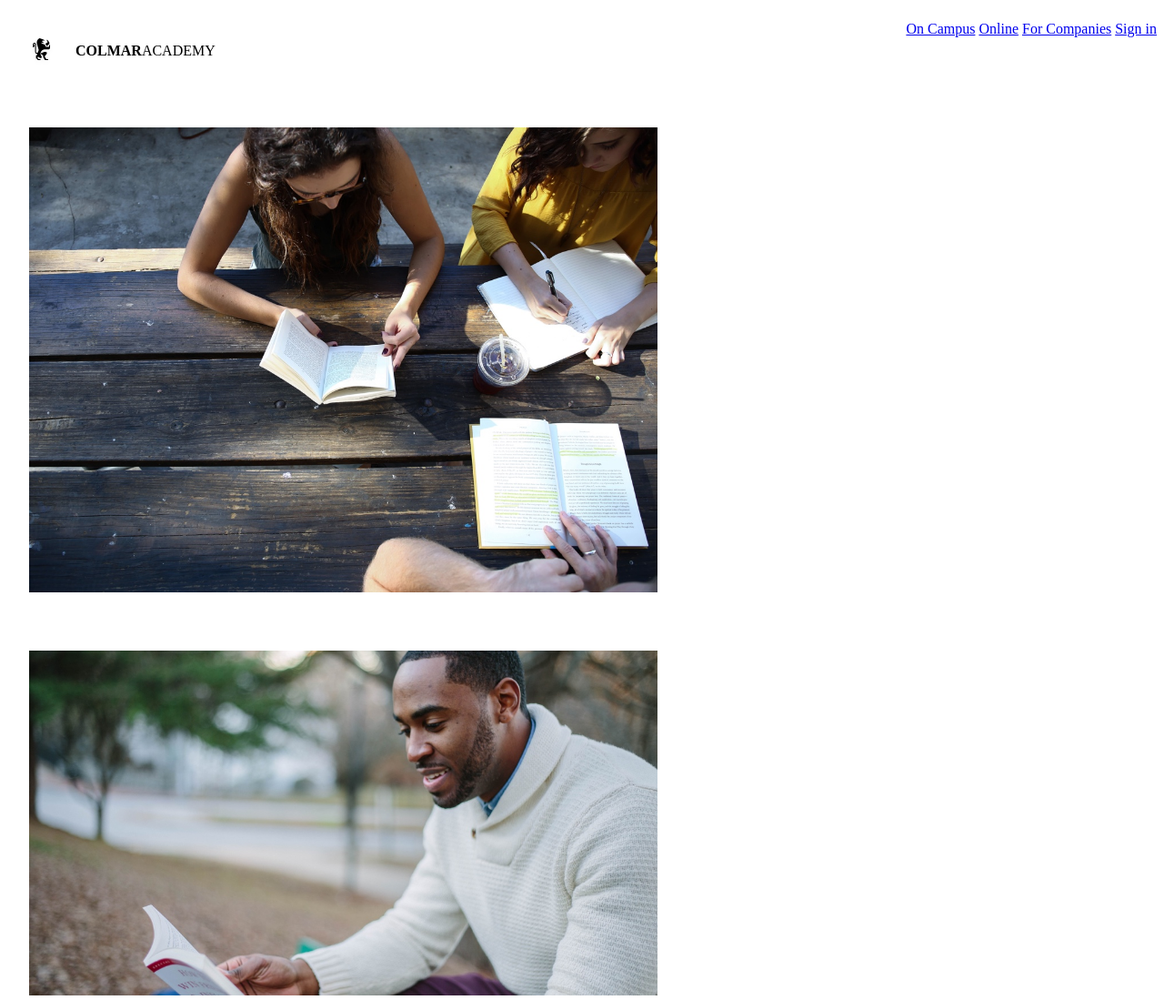
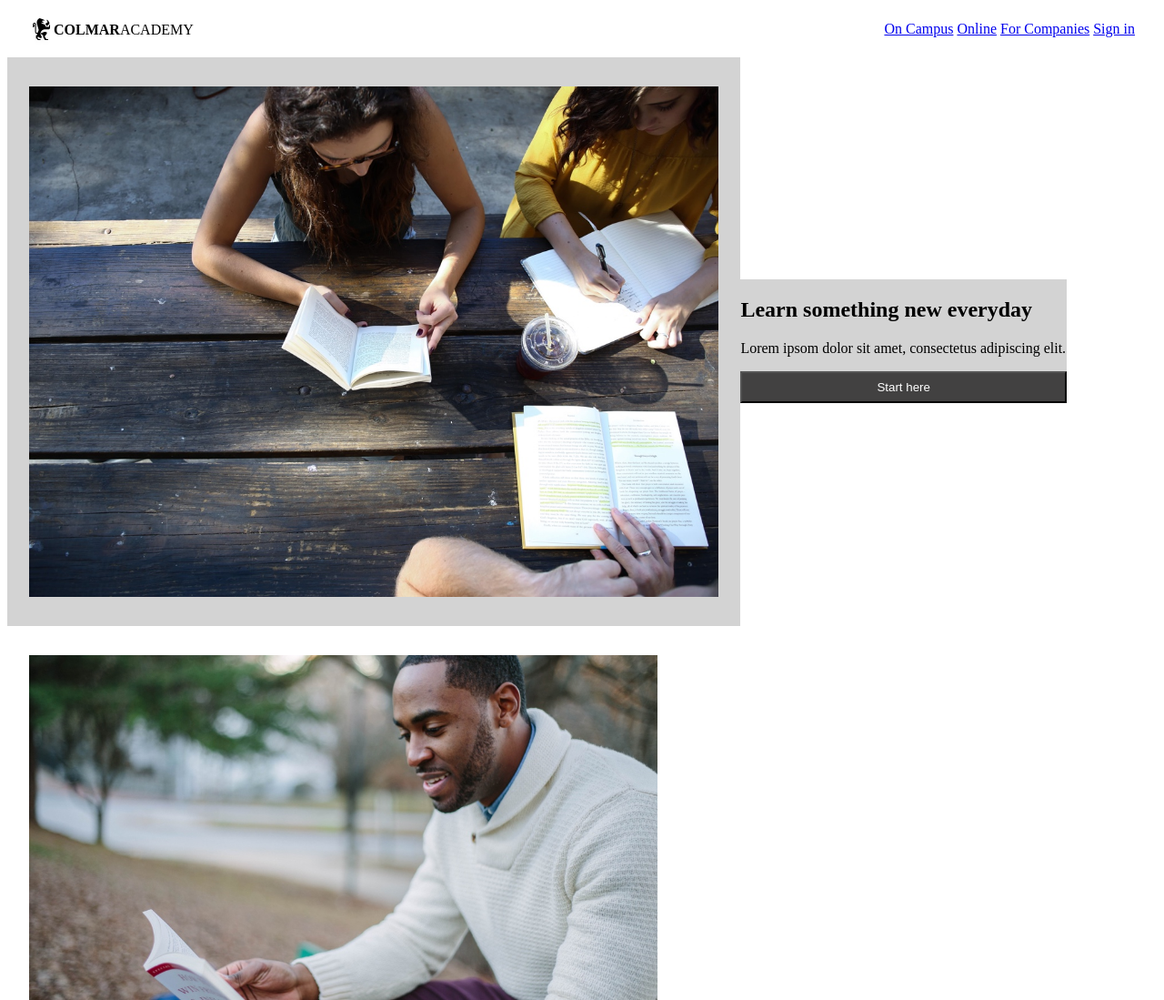
Before and after one commit to Th945571/capstone, a plain HTML site: page index.html in a window 1280 px wide. Shown: the whole page at 91% size. Drawn offline with Linux system fonts and the light colour scheme.

Commit message:
background

```diff
--- a/index.html
+++ b/index.html
@@ -10,7 +10,7 @@
 <body>
     <div class='container'  id="'flex">
 
-        <div class="image">
+        <div class="logo">
             <img src="images/ic-logo.svg">
         </div>
         <div class="text">
@@ -25,10 +25,16 @@
     </nav>
         <div class="container" id="flex">
             <img class="image" src="images/banner.jpg">
+        <section id="color">
+            <h1>Learn something new everyday</h1>
+            <p>Lorem ipsom dolor sit amet, consectetus adipiscing elit.</p>
+            <button id="button">Start here</button>
+        </section>
         </div>
 
         <div class="container" id="flex">
-            <img class="image" src="images/information-main.jpg">
+            <img class="image2" src="images/information-main.jpg">
+
         </div>
 
 
--- a/style.css
+++ b/style.css
@@ -10,6 +10,9 @@
     display: inline-flex;
     float: left;
 }
+.logo {
+    padding-left: 24px;
+}
 .text {
     padding-bottom: 5px;
 
@@ -19,6 +22,7 @@ nav {
   text-align: right;
   float:right;
   padding-top: 15px;
+  padding-right: 24px;
 }
 
 /* BANNER */
@@ -26,6 +30,28 @@ nav {
 .image {
     width: 60%;
     padding: 32px 24px;
+    display: block;
+    background-color: lightgray;
+}
+#color {
+    background-color: lightgray;
+    height: 100%;
+}
+#button {
+    background-color: rgb(66, 65, 65);
+    color: white;
+    padding-top: 8px;
+    padding-bottom: 8px;
+    padding-left: 148px;
+    padding-right: 148px;
 }
 
 /* LEARNING */
+
+.image2 {
+    width: 60%;
+    padding: 32px 24px;
+    display: inline;
+    float: left;
+    text-align: left;
+}
```
